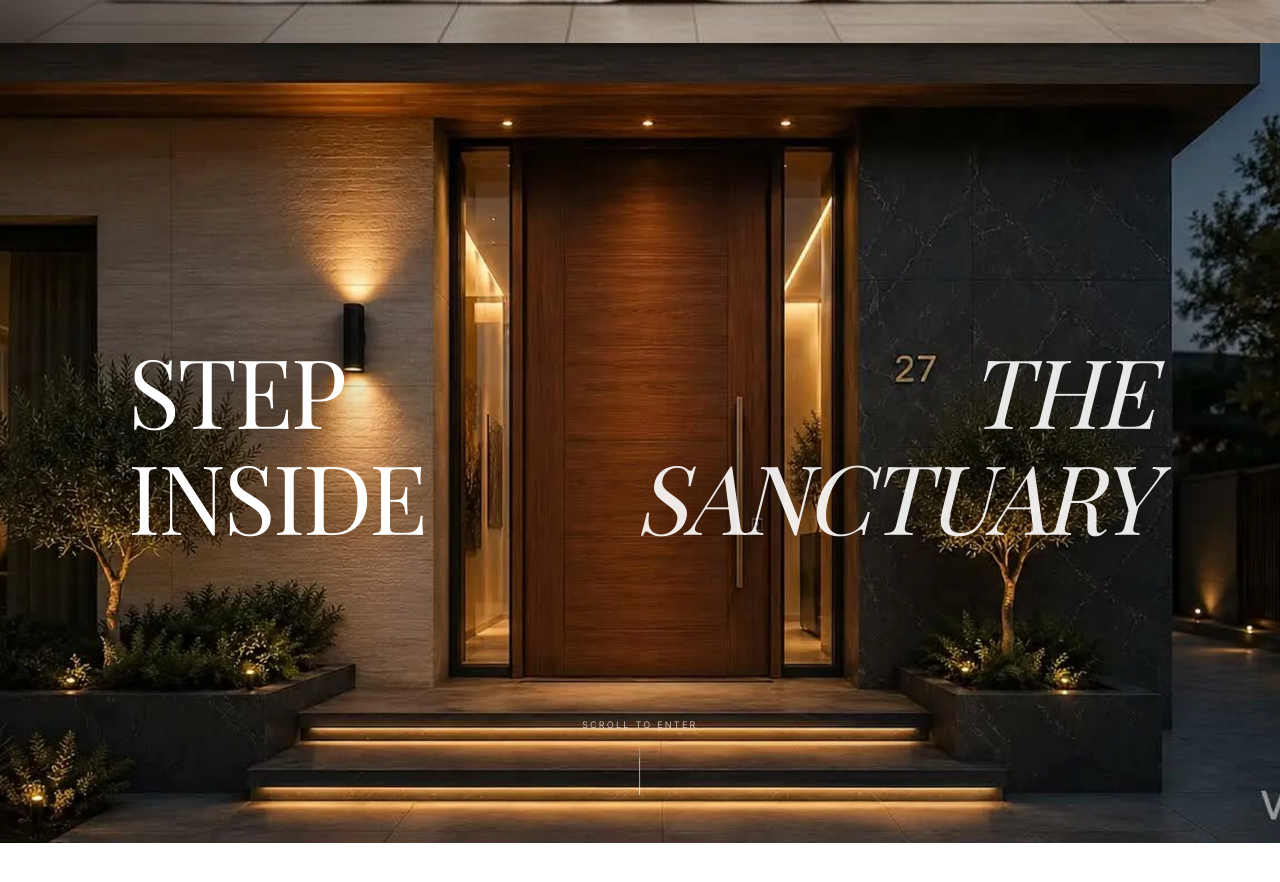
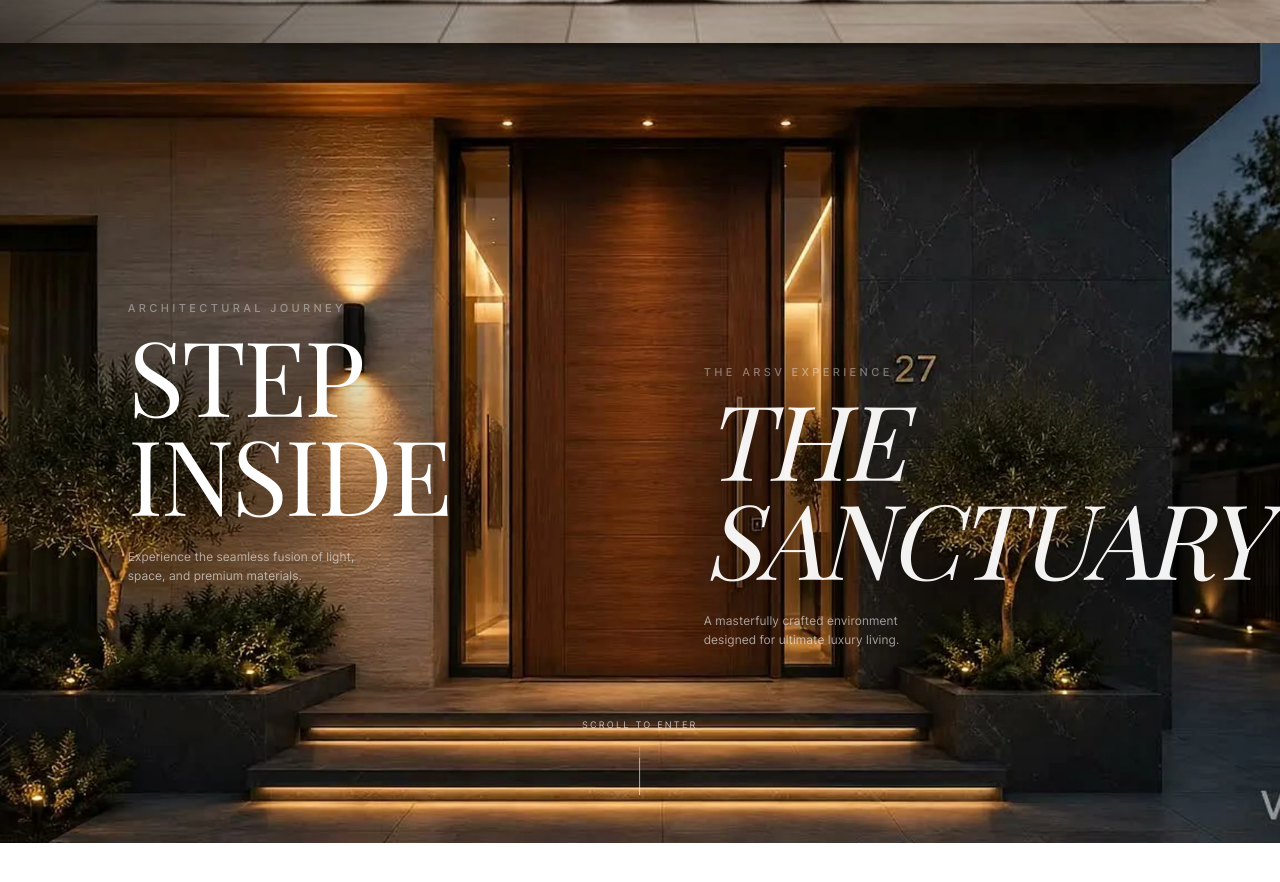
Before and after one commit to devbrat1902/ARSV-website, a Next.js app: page /interior in a window 1280 px wide. Shown: the part 757-1639 px from the top of the page. Built offline with nearby package versions, Linux system fonts and the light colour scheme.

Commit message:
Split and stack intro text to the left and right sides of the door with luxury taglines and descriptions

```diff
--- a/src/components/CinematicSequence.tsx
+++ b/src/components/CinematicSequence.tsx
@@ -192,14 +192,37 @@ export default function CinematicSequence() {
         {/* Intro Text Overlay */}
         <div
           ref={introTextRef}
-          className="absolute inset-0 z-10 flex items-center justify-between pointer-events-none px-8 md:px-24 lg:px-32"
+          className="absolute inset-0 z-10 flex flex-col md:flex-row justify-between items-start md:items-center pointer-events-none px-8 md:px-20 lg:px-32 py-24 md:py-0"
         >
-          <h1 className="font-serif text-4xl md:text-[6rem] font-light tracking-tight text-white drop-shadow-[0_10px_30px_rgba(0,0,0,0.8)] leading-[1.1] text-left">
-            STEP INSIDE
-          </h1>
-          <h1 className="font-serif text-4xl md:text-[6rem] italic font-light tracking-tight text-white/90 drop-shadow-[0_10px_30px_rgba(0,0,0,0.8)] leading-[1.1] text-right">
-            THE SANCTUARY
-          </h1>
+          {/* Left Block */}
+          <div className="flex flex-col items-start text-left max-w-[240px] md:max-w-xs lg:max-w-md">
+            <span className="font-sans text-[9px] md:text-[11px] uppercase tracking-[0.35em] text-white/40 mb-2 font-medium">
+              ARCHITECTURAL JOURNEY
+            </span>
+            <h1 className="font-serif text-4xl md:text-[5rem] lg:text-[6.5rem] font-light tracking-tight text-white drop-shadow-[0_10px_30px_rgba(0,0,0,0.85)] leading-[0.95] uppercase">
+              STEP
+              <br />
+              INSIDE
+            </h1>
+            <p className="font-sans text-[10px] md:text-[12px] text-white/60 tracking-wider mt-4 md:mt-6 leading-relaxed max-w-[180px] md:max-w-[240px]">
+              Experience the seamless fusion of light, space, and premium materials.
+            </p>
+          </div>
+
+          {/* Right Block */}
+          <div className="flex flex-col items-end text-right md:items-start md:text-left self-end md:self-auto max-w-[240px] md:max-w-xs lg:max-w-md mt-auto md:mt-0 md:translate-y-16">
+            <span className="font-sans text-[9px] md:text-[11px] uppercase tracking-[0.35em] text-white/40 mb-2 font-medium">
+              THE ARSV EXPERIENCE
+            </span>
+            <h1 className="font-serif text-4xl md:text-[5rem] lg:text-[6.5rem] italic font-light tracking-tight text-white/95 drop-shadow-[0_10px_30px_rgba(0,0,0,0.85)] leading-[0.95] uppercase">
+              THE
+              <br />
+              SANCTUARY
+            </h1>
+            <p className="font-sans text-[10px] md:text-[12px] text-white/60 tracking-wider mt-4 md:mt-6 leading-relaxed max-w-[180px] md:max-w-[240px]">
+              A masterfully crafted environment designed for ultimate luxury living.
+            </p>
+          </div>
         </div>
 
         {/* Scroll Hint */}
```
